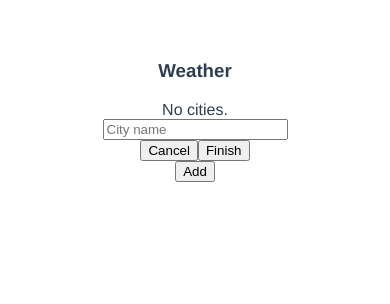
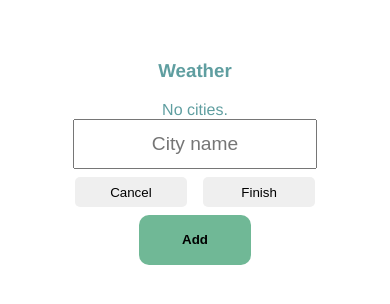
Before and after one commit to Matween/Weather, a Vue app: page / in a window 390 px wide. Both pictures are taken after a click on the button "Add". Shown: the top 304 px of the page. Built offline with nearby package versions, Linux system fonts and the light colour scheme.

Commit message:
Added styling and responsive support

```diff
--- a/src/App.vue
+++ b/src/App.vue
@@ -22,7 +22,7 @@ export default {
   -webkit-font-smoothing: antialiased;
   -moz-osx-font-smoothing: grayscale;
   text-align: center;
-  color: #2c3e50;
+  color: cadetblue;
   margin-top: 60px;
 }
 </style>
--- a/src/components/AddCity.vue
+++ b/src/components/AddCity.vue
@@ -1,12 +1,16 @@
 <template>
   <div>
+    <div class="input-group">
       <input type="text" placeholder="City name" v-model="city" />
+    </div>
+    <div class="button-group">
       <input
         type="button"
         value="Cancel"
         v-on:click="$store.state.showAddCity = false"
       />
       <input type="submit" value="Finish" v-on:click="addCity()" />
+    </div>
   </div>
 </template>
 
@@ -20,7 +24,7 @@ export default {
   },
   methods: {
     addCity() {
-      this.$store.commit('addLocalStoreCities', this.city);
+      this.$store.commit("addLocalStoreCities", this.city);
       this.$store.state.showAddCity = false;
       this.city = "";
     },
@@ -28,5 +32,26 @@ export default {
 };
 </script>
 
-<style>
+<style scoped>
+.input-group input {
+  width: 60%;
+  height: 30px;
+  padding: 0.5rem;
+  font-size: 1.2rem;
+  text-align: center;
+}
+.button-group input {
+  width: 30%;
+  padding: 0.5rem;
+  margin: 0.5rem;
+  height: 30px;
+  border: none;
+  border-radius: 5px;
+  outline: none;
+}
+
+.button-group input:focus,
+.button-group input:hover {
+  background-color: darkgrey;
+}
 </style>
--- a/src/components/CityList.vue
+++ b/src/components/CityList.vue
@@ -8,7 +8,7 @@
 
     <div v-if="cities.length === 0">No cities.</div>
     <AddCity v-show="$store.state.showAddCity" />
-    <button v-on:click="$store.state.showAddCity = true">Add</button>
+    <button id="add-city" v-on:click="$store.state.showAddCity = true">Add</button>
   </div>
 </template>
 
@@ -39,15 +39,40 @@ export default {
 </script>
 
 <style scoped>
+@media only screen and (max-width: 768px) {
+  .cities {
+    width: 100%!important;
+  }
+}
+
 .cities {
   width: 50%;
   margin: 0 auto;
 }
 ul {
+  padding: 0;
   list-style-type: none;
   width: 100%;
 }
 ul li {
   display: flex;
 }
+
+#add-city {
+  width: 30%;
+  margin: 0 auto;
+  padding: 0.5rem;
+  height: 50px;
+  border: none;
+  border-radius: 10px;
+  font-weight: bolder;
+  background-color: rgb(132, 223, 180);
+}
+
+#add-city:hover,
+#add-city:focus {
+  background-color: rgb(112, 184, 150);
+  outline: none;
+}
+
 </style>
```
Lines whose indentation alone changed are shown as unchanged.
